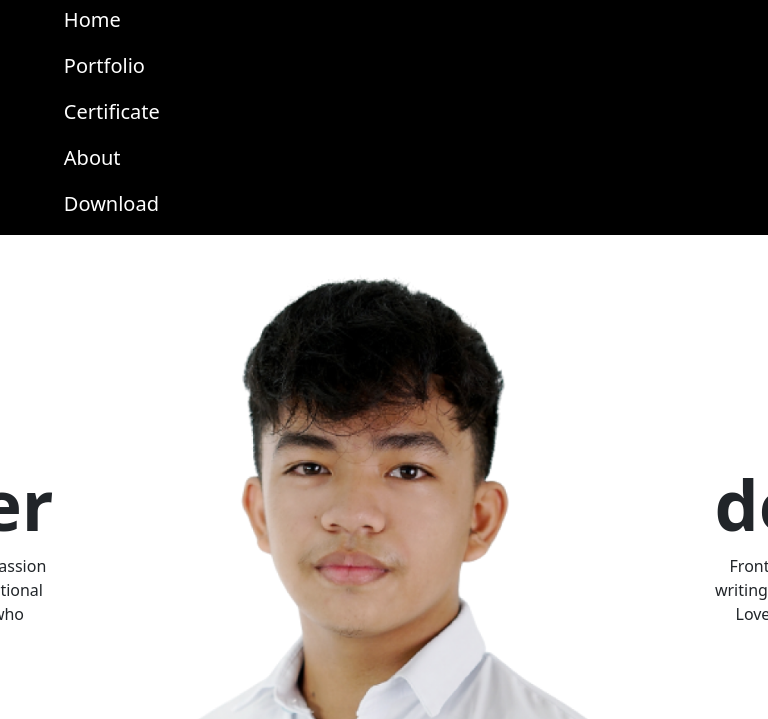
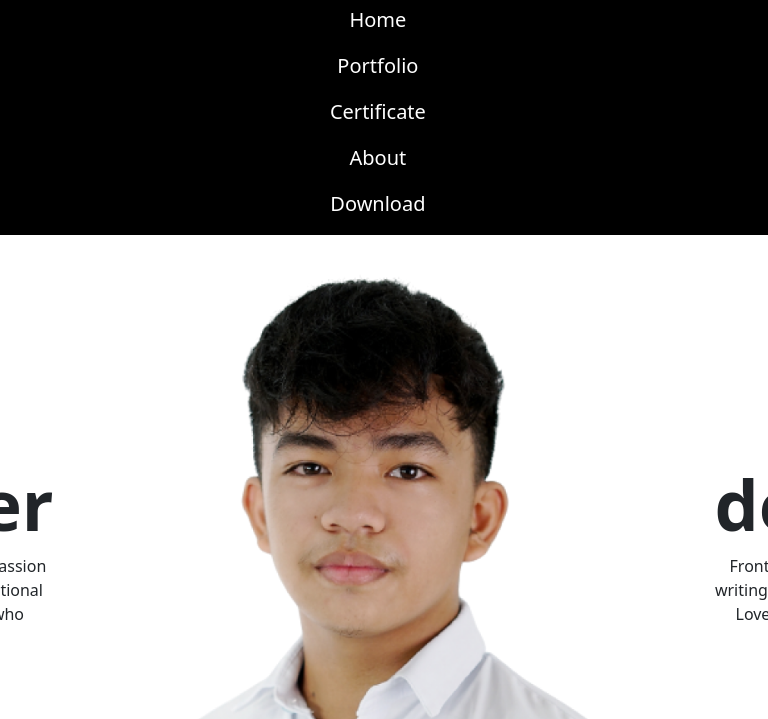
Before and after one commit to chichidogie/Portfolio, a plain HTML site: page index.html in a window 768 px wide. Both pictures are taken after a click on the button 704 px from the left and 43 px from the top of the page. Shown: the part 81-800 px from the top of the page. Drawn offline with nearby package versions, Linux system fonts and the light colour scheme.

Commit message:
Add files via upload

```diff
--- a/css/style.css
+++ b/css/style.css
@@ -2,6 +2,7 @@
   margin: 0;
   padding: 0;
   box-sizing: border-box;
+  align-items: center;
 }
 
 
@@ -27,8 +28,6 @@ body{
   z-index: 2
 }
 
-
-
 li {
   display: flex;
   margin-right: 20px;
@@ -39,6 +38,7 @@ li {
   text-align: end;
   margin-left: 4%;
 }
+
  nav img{
   margin-left:0%;
  }
@@ -120,6 +120,7 @@ h3{
 
   .nice1 {
     height: 600px;
+
   }
 }
 
@@ -204,5 +205,7 @@ p{
   .bob {
     display: flex;
     flex-direction: column;
+    align-items: center;
   }
+
 }
--- a/index.html
+++ b/index.html
@@ -42,7 +42,7 @@
               <a class="nav-link text-white" href="#about">About</a>
             </li>
             <li class="nav-item ">
-              <a class="nav-link text-white" href="#c">Download</a>
+              <a class="nav-link text-white" href="#">Download</a>
             </li>
           </ul>
         </div>
```
